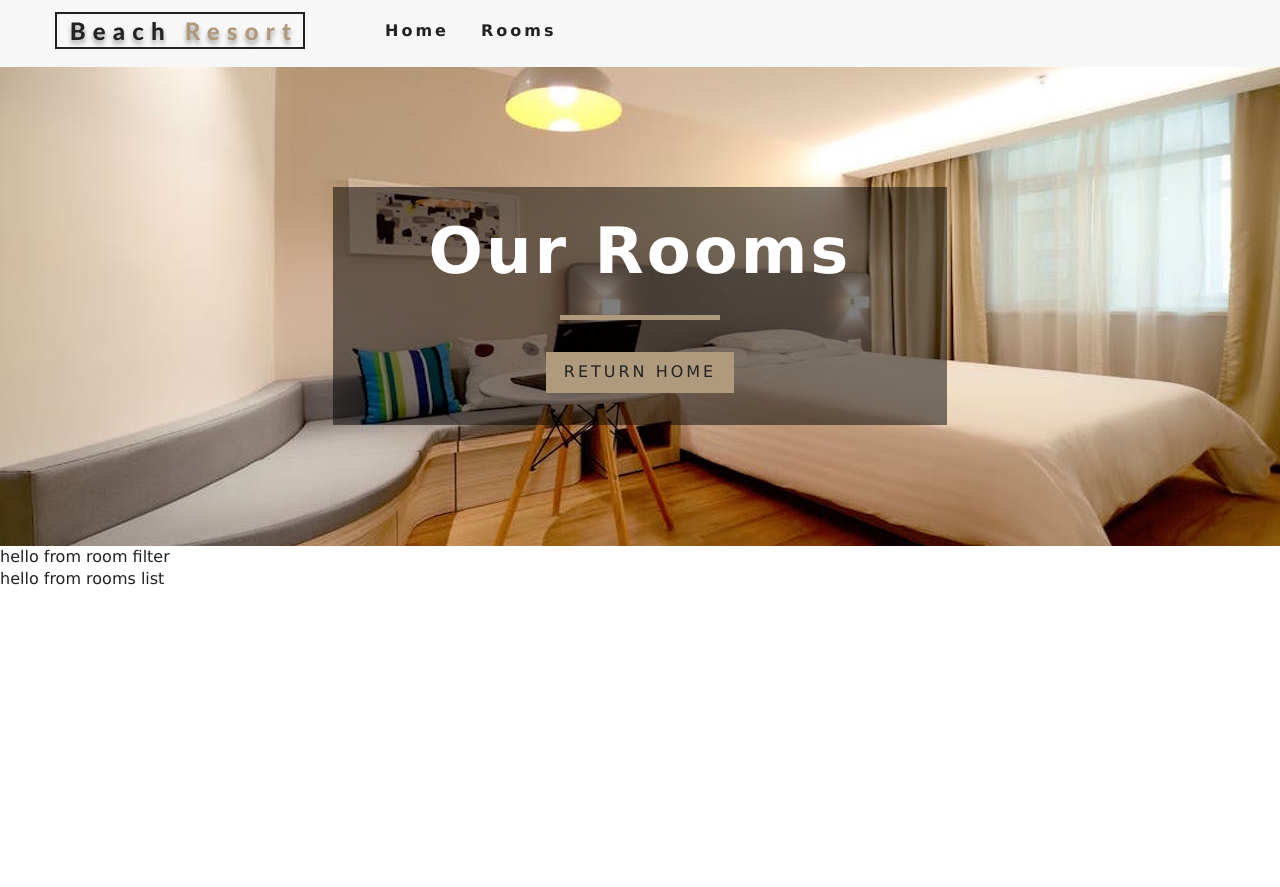
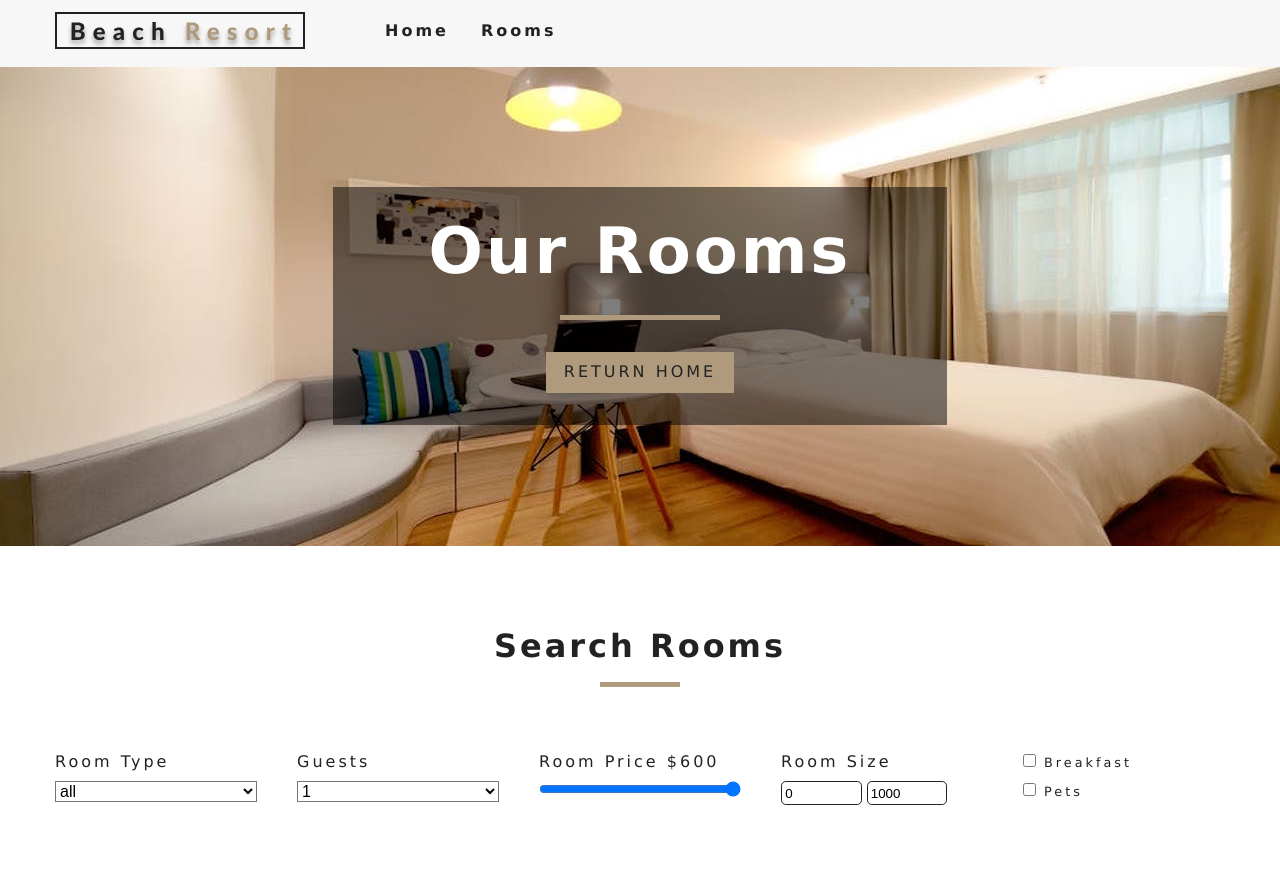
Before and after one commit to andreuhh/hotels-room-react, a React (Create React App) app: page /rooms in a window 1280 px wide. Shown: the top 887 px of the page. Before the commit the page ends 800 px from the top, so only its background shows below. Built offline with nearby package versions, Linux system fonts and the light colour scheme.

Commit message:
filter finish

```diff
--- a/src/components/RoomsContainer.js
+++ b/src/components/RoomsContainer.js
@@ -10,10 +10,10 @@
         return <Loading />;
     }
     return (
-        <div>
+        <>
             <RoomsFilter rooms={rooms} />
             <RoomsList rooms={sortedRooms} />
-        </div>
+        </>
     )
 }
 
--- a/src/components/RoomsFilter.js
+++ b/src/components/RoomsFilter.js
@@ -1,9 +1,146 @@
-import React from 'react'
+import React from 'react';
+import { useContext } from 'react';
+import { RoomContext } from '../context';
+import Title from '../components/Title';
 
-export default function RoomsFilter() {
+// get all unique values
+const getUnique = (items, value) => {
+    return [...new Set(items.map(item => item[value]))]
+}
+export default function RoomsFilter({ rooms }) {
+    const context = useContext(RoomContext);
+    const {
+        handleChange,
+        type,
+        capacity,
+        price,
+        minPrice,
+        maxPrice,
+        minSize,
+        maxSize,
+        breakfast,
+        pets
+    } = context;
+
+    // Get unique types
+    let types = getUnique(rooms, 'type');
+    // add all
+    types = ['all', ...types];
+
+    // map to jsx
+    types = types.map((item, index) => {
+        return <option
+            value={item}
+            key={index}
+        >
+            {item}
+        </option>
+    })
+
+    let people = getUnique(rooms, 'capacity');
+    people = people.map((item, index) => {
+        return <option
+            key={index}
+            value={item}
+        >
+            {item}
+        </option>
+    })
+
     return (
-        <div>
-            hello from room filter
-        </div>
+        <section className='filter-container'>
+            <Title title='search rooms' />
+            <form className='filter-form'>
+                {/*select type */}
+                <div className='form-group'>
+                    <label htmlFor='type'>room type</label>
+                    <select
+                        name='type'
+                        id='type'
+                        value={type}
+                        className='form-control'
+                        onChange={handleChange}
+                    >{types}</select>
+                </div>
+                {/* end select type */}
+                {/*guest */}
+                <div className='form-group'>
+                    <label htmlFor='capacity'>Guests</label>
+                    <select
+                        name='capacity'
+                        id='capacity'
+                        value={capacity}
+                        className='form-control'
+                        onChange={handleChange}
+                    >{people}</select>
+                </div>
+                {/* end guest */}
+                {/* room price*/}
+                <div className='form-group'>
+                    <label htmlFor='price'>
+                        room price ${price}
+                    </label>
+                    <input
+                        type='range'
+                        name='price'
+                        min={minPrice}
+                        max={maxPrice}
+                        id='price'
+                        value={price}
+                        onChange={handleChange}
+                        className='form-control'
+                    />
+                </div>
+                {/* end of room price*/}
+                {/* size */}
+                <div className='form-group'>
+                    <label htmlFor='size'>room size</label>
+                    <div className='size-inputs'>
+                        <input
+                            type='number'
+                            name='minSize'
+                            id='size'
+                            value={minSize}
+                            onChange={handleChange}
+                            className='size-input'
+                        />
+                        <input
+                            type='number'
+                            name='maxSize'
+                            id='size'
+                            value={maxSize}
+                            onChange={handleChange}
+                            className='size-input'
+                        />
+                    </div>
+                </div>
+                {/* end of size */}
+                {/* extras */}
+                <div className='form-group'>
+                    <div className='single-extra'>
+                        <input
+                            type='checkbox'
+                            name='breakfast'
+                            id='breakfast'
+                            checked={breakfast}
+                            onChange={handleChange}
+                        />
+                        <label htmlFor='breakfast'>breakfast</label>
+                    </div>
+
+                    <div className='single-extra'>
+                        <input
+                            type='checkbox'
+                            name='pets'
+                            id='pets'
+                            checked={pets}
+                            onChange={handleChange}
+                        />
+                        <label htmlFor='pets'>pets</label>
+                    </div>
+                </div>
+                {/* end of extras */}
+            </form>
+        </section>
     )
 }
--- a/src/components/RoomsList.js
+++ b/src/components/RoomsList.js
@@ -1,9 +1,22 @@
-import React from 'react'
+import React from 'react';
+import Room from './Room';
+//import Rooms from '../pages/Rooms';
 
-export default function RoomsList() {
+export default function RoomsList({ rooms }) {
+    if (rooms.length === 0) {
+        return (
+            <div className='empty-search'>
+                <h3>unfourtunately no rooms matches your search parameters</h3>
+            </div>
+        )
+    }
     return (
-        <div>
-            hello from rooms list
-        </div>
+        <section className='roomsList'>
+            <div className='roomslist-center'>
+                {rooms.map(item => {
+                    return <Room key={item.id} room={item} />
+                })}
+            </div>
+        </section>
     )
 }
--- a/src/context.js
+++ b/src/context.js
@@ -7,17 +7,32 @@
         rooms: [],
         sortedRooms: [],
         featuredRooms: [],
-        loading: true
+        loading: true,
+        type: 'all',
+        capacity: 1,
+        price: 0,
+        minPrice: 0,
+        maxPrice: 0,
+        minSize: 0,
+        maxSize: 0,
+        breakfast: false,
+        pets: false
     };
 
     componentDidMount() {
         let rooms = this.formatData(items);
         let featuredRooms = rooms.filter(room => room.featured === true);
+        let maxPrice = Math.max(...rooms.map(item => item.price));
+        let maxSize = Math.max(...rooms.map(item => item.size));
+
         this.setState({
             rooms,
             featuredRooms,
             sortedRooms: rooms,
-            loading: false
+            loading: false,
+            price: maxPrice,
+            maxPrice,
+            maxSize
         });
     }
 
@@ -39,10 +54,77 @@
         return room;
     };
 
+    handleChange = event => {
+        const target = event.target;
+        const value = target.type === 'checkbox' ? target.checked : target.value
+        const name = event.target.name;
+        this.setState({
+            [name]: value
+        }, this.filterRooms);
+    };
+
+    filterRooms = () => {
+        let {
+            rooms,
+            type,
+            capacity,
+            price,
+            minSize,
+            maxSize,
+            breakfast,
+            pets
+        } = this.state
+
+        // All the rooms
+        let tempRooms = [...rooms];
+
+        // Transform value
+        capacity = parseInt(capacity);
+        price = parseInt(price);
+
+        // Filter by type
+        if (type !== 'all') {
+            tempRooms = tempRooms.filter(room => room.type === type)
+        }
+
+        // Filter by capacity
+        if (capacity !== 1) {
+            tempRooms = tempRooms.filter(room => room.capacity >= capacity)
+        }
+
+        // Filter by price
+        tempRooms = tempRooms.filter(room => room.price <= price);
+
+        // Filter by size
+        tempRooms = tempRooms.filter(
+            room => room.size >= minSize && room.size <= maxSize
+        )
+
+        // Filter by breakfast
+        if (breakfast) {
+            tempRooms = tempRooms.filter(room => room.breakfast === true)
+        }
+
+        // Filter by pets
+        if (pets) {
+            tempRooms = tempRooms.filter(room => room.pets === true)
+        }
+
+        // Change state
+        this.setState({
+            sortedRooms: tempRooms
+        })
+
+    };
+
     render() {
         return (
             <RoomContext.Provider
-                value={{ ...this.state, getRoom: this.getRoom }}>
+                value={{
+                    ...this.state,
+                    getRoom: this.getRoom,
+                    handleChange: this.handleChange
+                }}>
                 {this.props.children}
             </RoomContext.Provider>
         );
```
